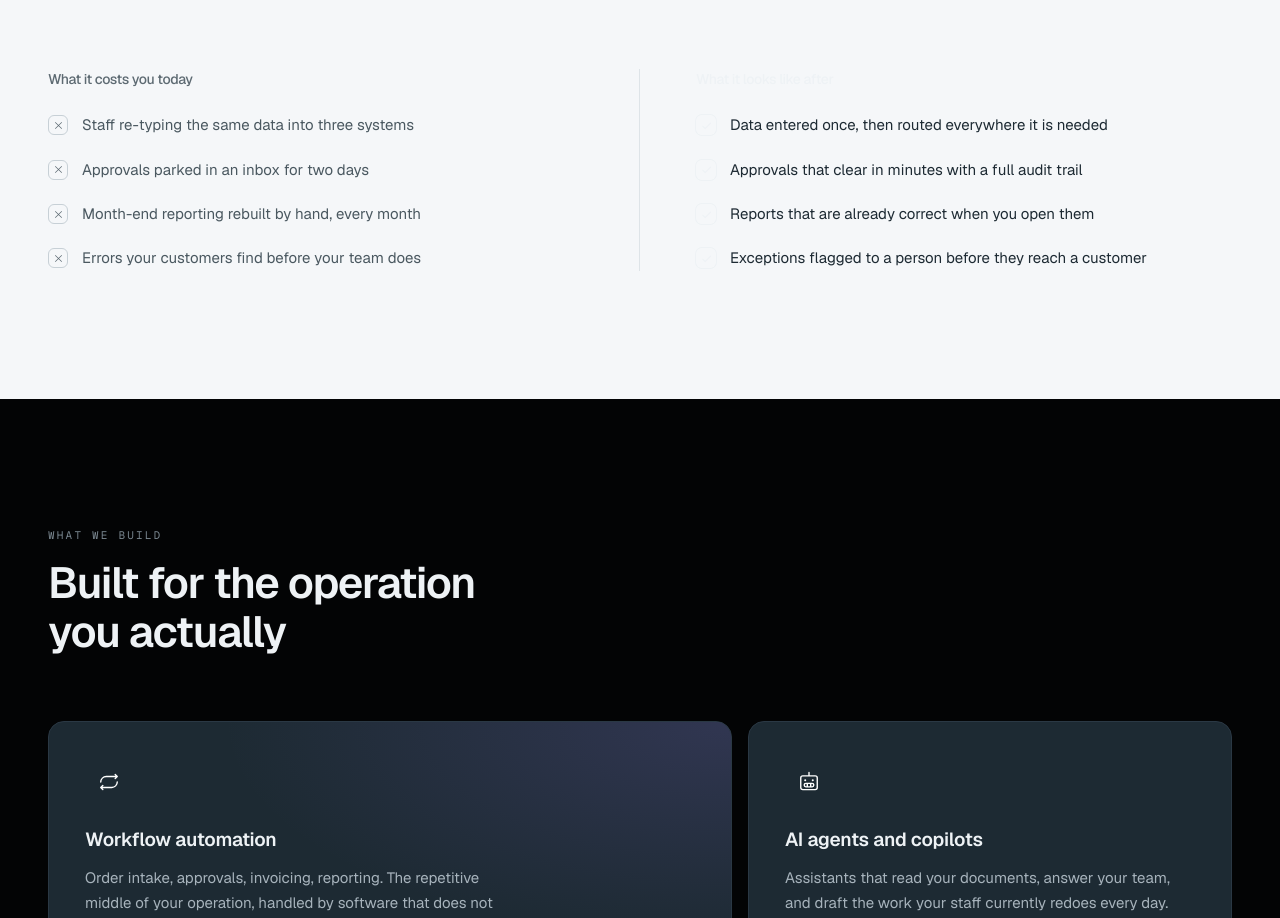
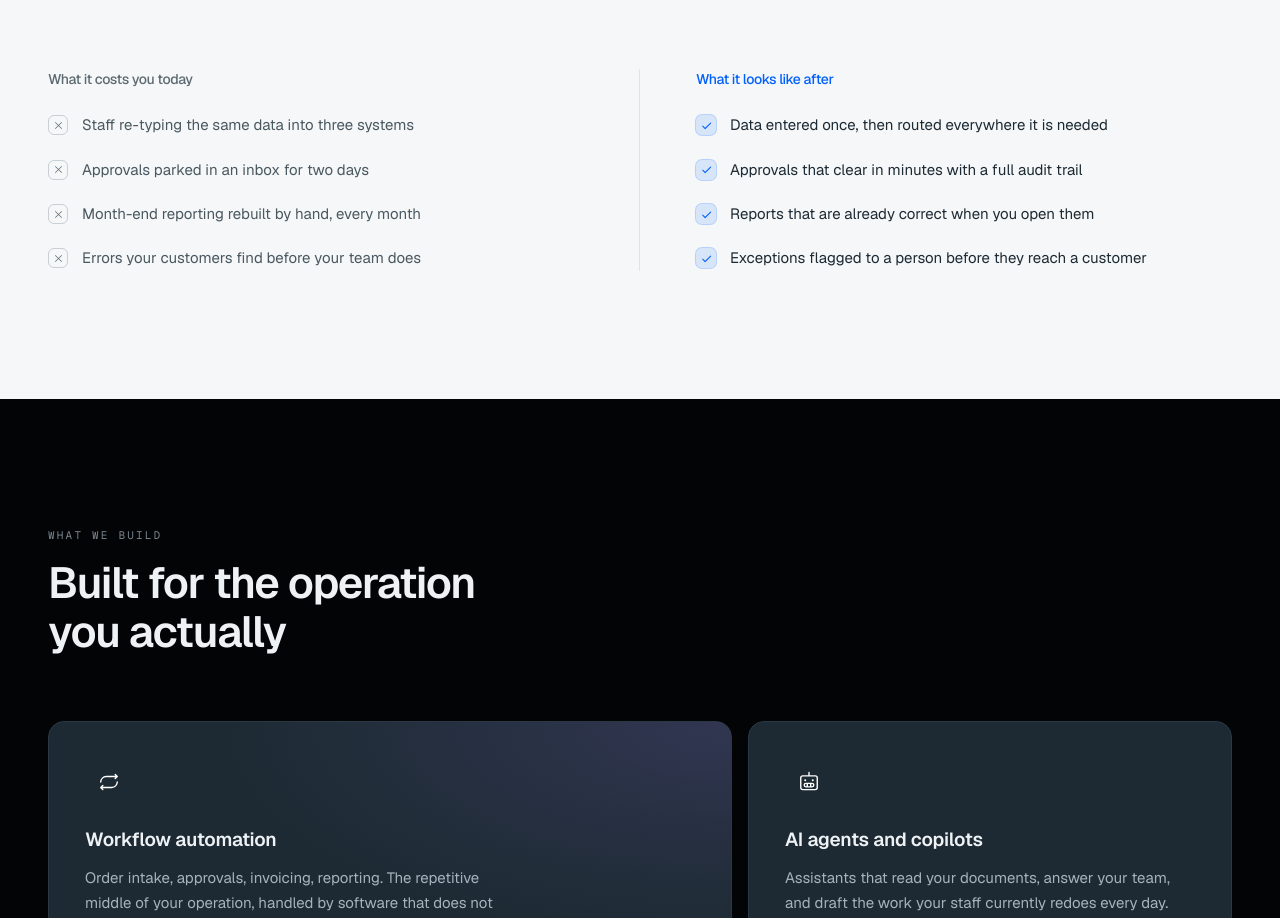
Before and after one commit to umarprogrammer19/Axora-Innovative-Solutions, a Next.js app: page / in a window 1280 px wide. Shown: the part 1185-2103 px from the top of the page. Built offline with nearby package versions, Linux system fonts and the light colour scheme.

Commit message:
chore: update Problem.tsx

```diff
--- a/src/components/site/Problem.tsx
+++ b/src/components/site/Problem.tsx
@@ -53,7 +53,7 @@ export function Problem() {
 
             {/* Outcome side, carries the accent. */}
             <div className="pt-10 md:pt-0 md:pl-10 lg:pl-14">
-              <h3 className="text-sm font-medium text-violet-ink">
+              <h3 className="text-sm font-medium text-azure">
                 {problem.after.title}
               </h3>
               <ul className="mt-6 space-y-5">
@@ -61,7 +61,7 @@ export function Problem() {
                   <li key={item} className="flex gap-3.5">
                     <span
                       aria-hidden="true"
-                      className="mt-0.5 grid size-5 shrink-0 place-items-center rounded-[6px] bg-violet/12 text-violet-ink ring-1 ring-violet/25"
+                      className="mt-0.5 grid size-5 shrink-0 place-items-center rounded-[6px] bg-azure/12 text-azure ring-1 ring-azure/25"
                     >
                       <Check size={11} weight="bold" />
                     </span>
```
